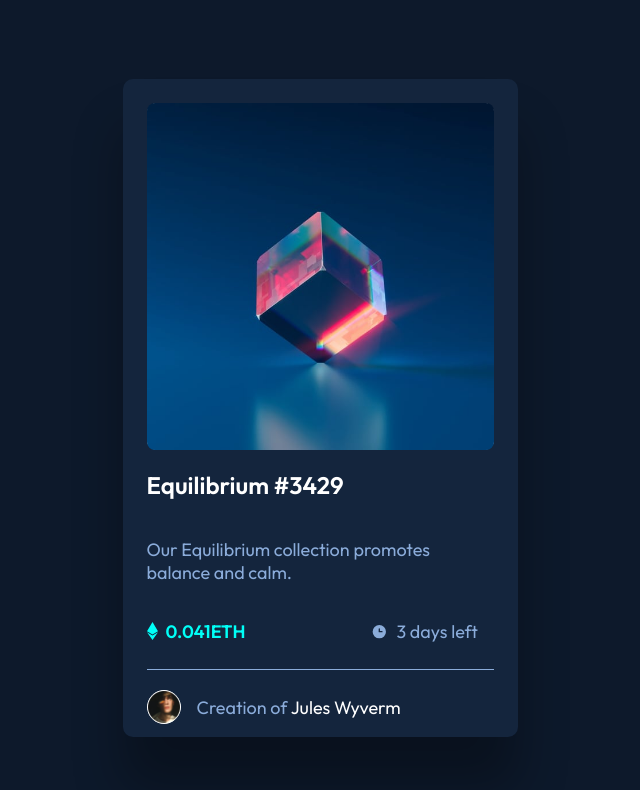
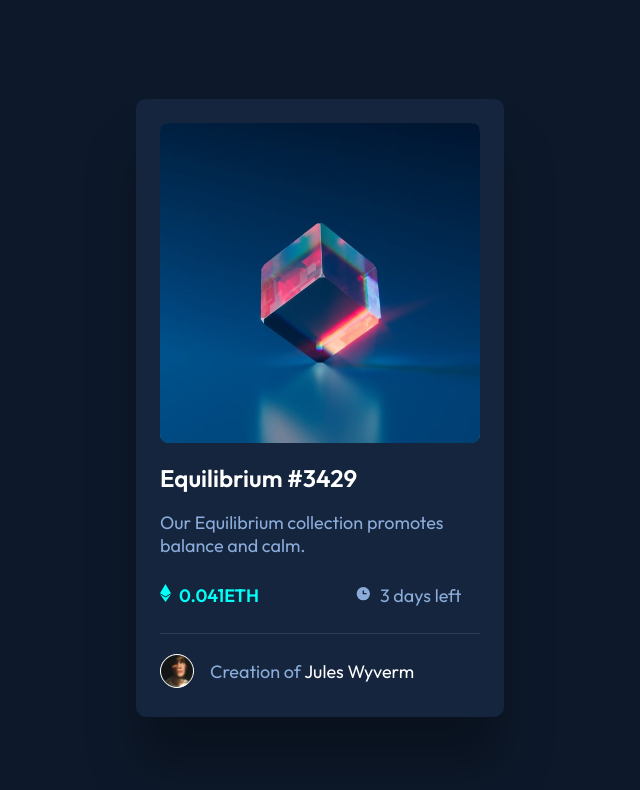
Before and after one commit to carlosdamota/reto_tarjeta_nft, a plain HTML site: page index.html in a window 1280 px wide. Shown: the whole page, without its empty margins (320-960 px from the left). Drawn offline with Linux system fonts and the light colour scheme.

Commit message:
version_1.1

```diff
--- a/style.css
+++ b/style.css
@@ -12,7 +12,7 @@ main {
     display: flex;
     flex-direction: column;
     border-radius: 10px;
-    max-width: 395px;
+    max-width: 23em;
     box-shadow: 0 50px 50px rgba(0, 0, 0, 0.3);
     }
 .main__picture {
@@ -34,6 +34,7 @@ main {
 .p--18px {
     font-size: 18px;
     color: hsl(215, 51%, 70%);
+    margin: 1em 0 1em;
 }
 .section {
     display: flex;
@@ -46,38 +47,43 @@ main {
     margin-left: 1.5em;
 }
 .section__h1 {
-    color: hsl(0, 0%, 100%)
+    color: hsl(0, 0%, 100%);
+    margin-bottom: 0;
 }
 .section__h1:hover {
     opacity: 0.8;
+}
+.section__p {
+    margin-bottom: 0.5em;
 }
 .section__article {
     display: flex;
     flex-direction: row;
     align-items: center;
-    margin: 0;
-}
-.article__span {
-    display: flex;
+    margin-bottom: 0;
 }
 .article__icon {
     margin-right: 0.5rem;
 }
+.article__p {
+    display: flex;
+}
 .article__p--bold {
     font-weight: bold;
     color: hsl(178, 100%, 50%);
-    margin-right: 7em;
-
+    margin-right: 6rem;
 }
 .footer {
     display: flex;
     align-items: center;
+    margin-bottom: 1em;
 }
 .section__hr {
    min-width: 100%;
    min-height: 1px;
    border: none;
    background-color: hsl(215, 51%, 70%);
+   opacity: 0.2;
 }
 .footer__picture {
     background-color: white;
```
